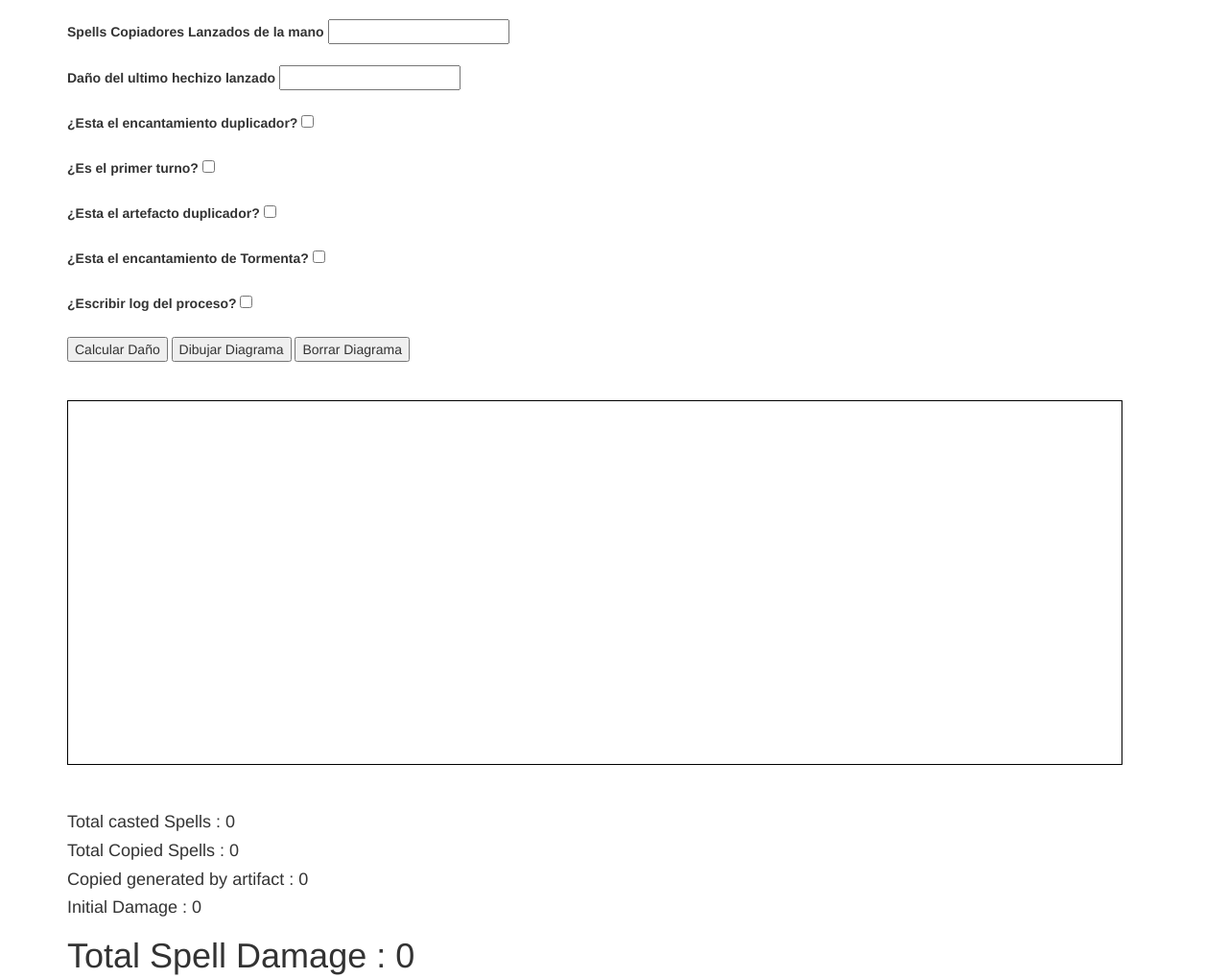
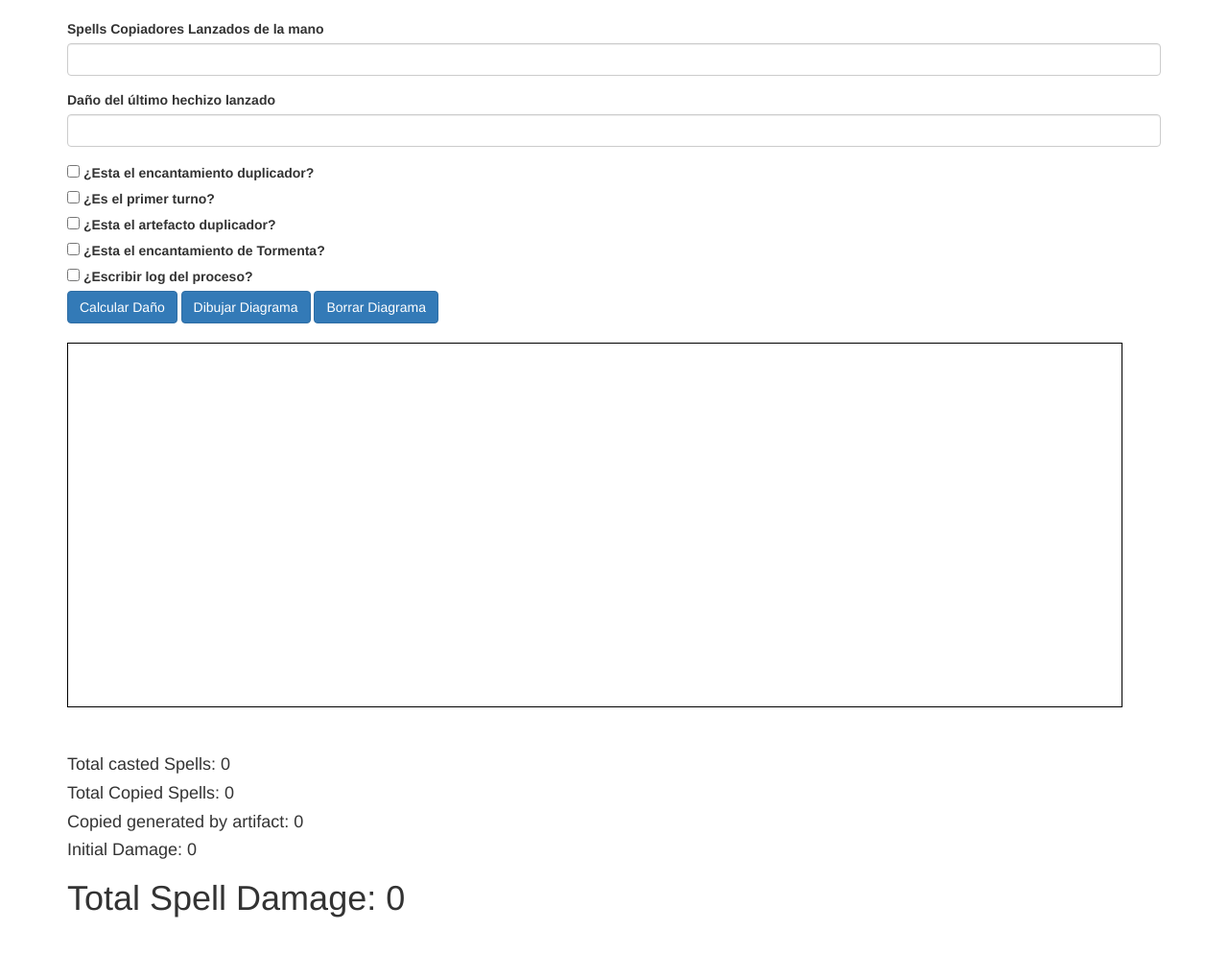
Before and after one commit to LDsAragon/CalculadorDa-oMagic, a plain HTML site: page index.html in a window 1280 px wide. Shown: the whole page at 96% size. After the commit the page ends 966 px from the top, so only its background shows below. Drawn offline with Linux system fonts and the light colour scheme.

Commit message:
Update index.html

```diff
--- a/index.html
+++ b/index.html
@@ -1,91 +1,68 @@
 <!DOCTYPE html>
 <html>
-  <script text="JavaScript" src="index.js"></script>
-  <script text="JavaScript" src="libs/go.js"></script>
-  <script text="JavaScript" src="libs/jquery.min.js"></script>
-  <link rel="stylesheet" href="libs/bootstrap.min.css" />
-
+  <head>
+    <meta name="viewport" content="width=device-width, initial-scale=1">
+    <script src="index.js"></script>
+    <script src="libs/go.js"></script>
+    <script src="libs/jquery.min.js"></script>
+    <link rel="stylesheet" href="libs/bootstrap.min.css" />
+    <style>
+      /* Custom styles for larger checkboxes */
+      .custom-checkbox .custom-control-label::before,
+      .custom-checkbox .custom-control-label::after {
+        top: 0.1rem;
+        width: 1.5rem;
+        height: 1.5rem;
+      }
+    </style>
+  </head>
   <body>
     <div class="container">
       <br />
-      <div>
-        <label>Spells Copiadores Lanzados de la mano</label>
-        <input id="numberOFSpells" type="number" min="0" />
-        <br />
-        <br />
+      <div class="form-group">
+        <label for="numberOFSpells">Spells Copiadores Lanzados de la mano</label>
+        <input id="numberOFSpells" class="form-control" type="number" min="0" />
       </div>
-
-      <div>
-        <label>Daño del ultimo hechizo lanzado</label>
-        <input id="damage" type="number" min="0" />
-        <br />
-        <br />
+      <div class="form-group">
+        <label for="damage">Daño del último hechizo lanzado</label>
+        <input id="damage" class="form-control" type="number" min="0" />
       </div>
-
-      <div>
-        <label>¿Esta el encantamiento duplicador?</label>
-        <input id="duplicatorEnchantment" type="checkbox" />
-        <br />
-        <br />
+      <div class="custom-checkbox">
+        <input id="duplicatorEnchantment" class="custom-control-input" type="checkbox" />
+        <label class="custom-control-label" for="duplicatorEnchantment">¿Esta el encantamiento duplicador?</label>
       </div>
-
-      <div>
-        <label>¿Es el primer turno?</label>
-        <input id="firstTurn" type="checkbox" />
-        <br />
-        <br />
+      <div class="custom-checkbox">
+        <input id="firstTurn" class="custom-control-input" type="checkbox" />
+        <label class="custom-control-label" for="firstTurn">¿Es el primer turno?</label>
       </div>
-
-      <div>
-        <label>¿Esta el artefacto duplicador?</label>
-        <input id="duplicatorArtifact" type="checkbox" />
-        <br />
-        <br />
+      <div class="custom-checkbox">
+        <input id="duplicatorArtifact" class="custom-control-input" type="checkbox" />
+        <label class="custom-control-label" for="duplicatorArtifact">¿Esta el artefacto duplicador?</label>
       </div>
-
-      <div>
-      <label>¿Esta el encantamiento de Tormenta?</label>
-      <input id="tormentEnchantment" type="checkbox" />
-          <br>
-              <br>
-    </div>
-
-      <div>
-        <label>¿Escribir log del proceso?</label>
-        <input id="writeLogs" type="checkbox" />
-        <br />
-        <br />
+      <div class="custom-checkbox">
+        <input id="tormentEnchantment" class="custom-control-input" type="checkbox" />
+        <label class="custom-control-label" for="tormentEnchantment">¿Esta el encantamiento de Tormenta?</label>
       </div>
-
-      <button
-        type="button"
-        name="artifactPresent"
-        onclick="calculateDamageToGraph()"
-      >
-        Calcular Daño
-      </button>
-      <button type="button" name="artifactPresent" onclick="draw()">
-        Dibujar Diagrama
-      </button>
-      <button type="button" name="artifactPresent" onclick="deleteDiagram()">
-        Borrar Diagrama
-      </button>
-      <br />
+      <div class="custom-checkbox">
+        <input id="writeLogs" class="custom-control-input" type="checkbox" />
+        <label class="custom-control-label" for="writeLogs">¿Escribir log del proceso?</label>
+      </div>
+      <button type="button" class="btn btn-primary" onclick="calculateDamageToGraph()">Calcular Daño</button>
+      <button type="button" class="btn btn-primary" onclick="draw()">Dibujar Diagrama</button>
+      <button type="button" class="btn btn-primary" onclick="deleteDiagram()">Borrar Diagrama</button>
       <br />
       <br />
     </div>
 
+
     <div class="container">
-      <div
-        class="myDiagramDiv"
-        id="myDiagramDiv"
-        style="
-          border: 1px solid black;
-          width: 1100px;
-          height: 380px;
-          position: relative;
-        "
-      >
+      <div id="myDiagramDiv" class="myDiagramDiv"  style="
+      border: 1px solid black;
+      width: 1100px;
+      height: 380px;
+      position: relative;
+    ">
+
         <canvas
           tabindex="0"
           style="
@@ -112,19 +89,20 @@
             z-index: 1;
           "
         >
-          <div style="position: absolute; width: 1px; height: 1px"></div>
-        </div>
+
+      </div>
+
       </div>
     </div>
 
-    <div class="container" >
+    <div class="container">
       <br>
       <br>
-      <h4> Total casted Spells : <span id="castedSpells"> 0 </span> </h4>
-      <h4> Total Copied Spells : <span id="copiedSpells"> 0 </span> </h4>
-      <h4> Copied generated by artifact : <span id="generatedByArtifact"> 0 </span> </h4>
-      <h4> Initial Damage : <span id="initialDamage"> 0 </span> </h4>
-      <h1> Total Spell Damage : <span id="totalDamage"> 0 </span> </h1>
+      <h4>Total casted Spells: <span id="castedSpells">0</span></h4>
+      <h4>Total Copied Spells: <span id="copiedSpells">0</span></h4>
+      <h4>Copied generated by artifact: <span id="generatedByArtifact">0</span></h4>
+      <h4>Initial Damage: <span id="initialDamage">0</span></h4>
+      <h1>Total Spell Damage: <span id="totalDamage">0</span></h1>
     </div>
 
   </body>
```
